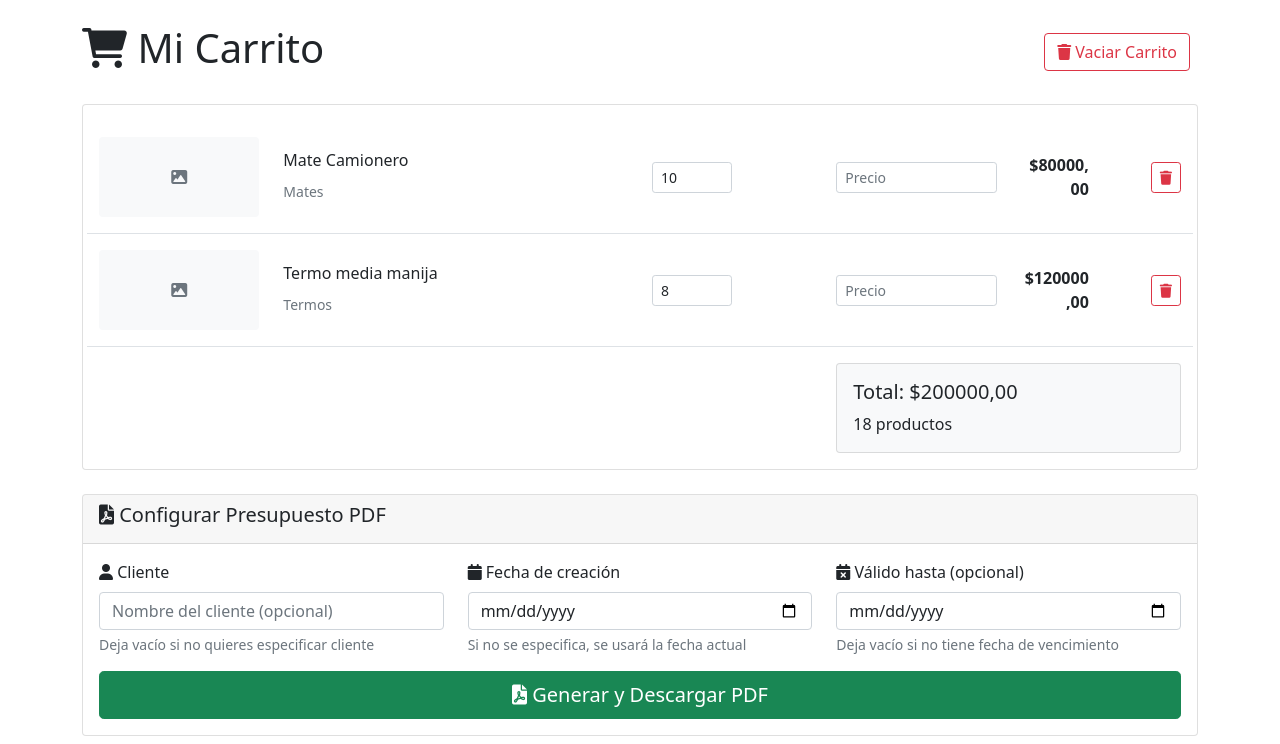
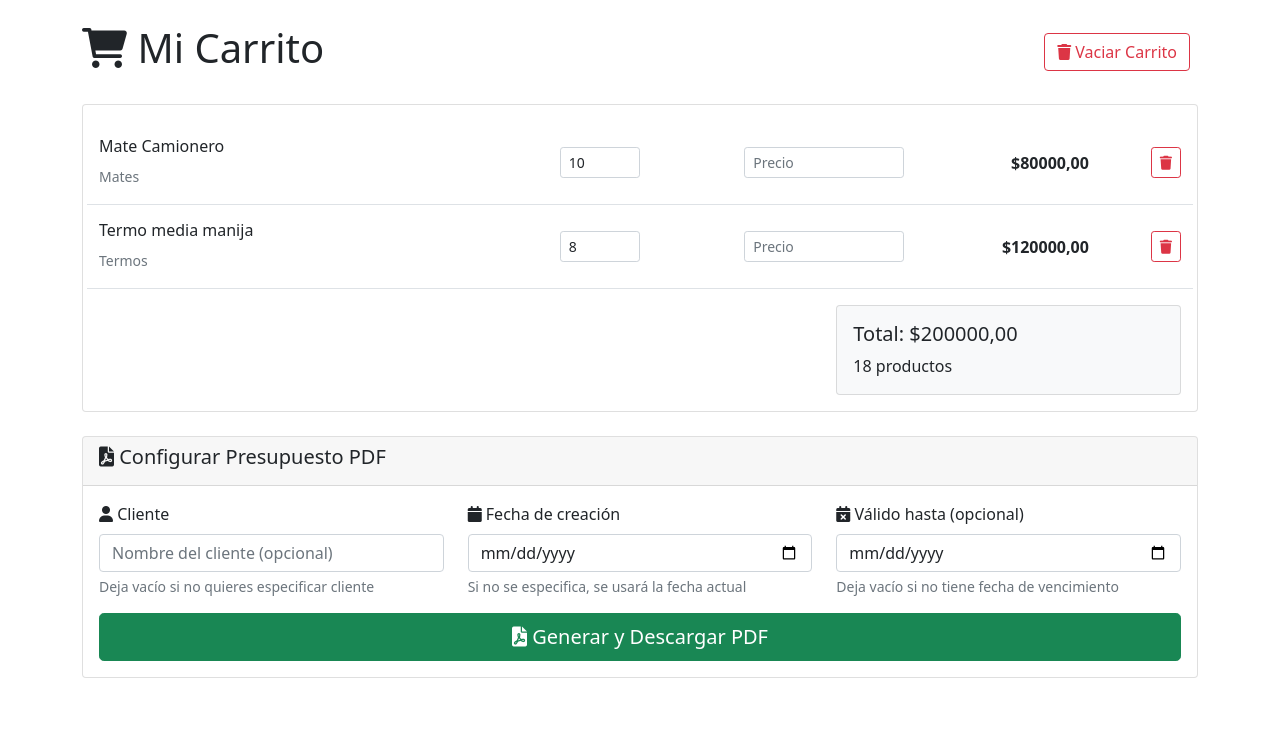
Before and after one commit to LeoMontagut/inventory, a Django app: page /cart/ in a window 1280 px wide. Shown: the part 56-800 px from the top of the page. Run offline with Django 4.2, Linux system fonts and the light colour scheme; a user stored in the database is signed in; data comes from the database, SQL or seed files in the repository.

Commit message:
delete carrito image

```diff
--- a/templates/inventory/cart.html
+++ b/templates/inventory/cart.html
@@ -20,19 +20,7 @@
         <div class="card-body">
             {% for item in cart.items.all %}
                 <div class="row align-items-center border-bottom py-3">
-                    <div class="col-md-2">
-                        {% if item.product.image %}
-                            <img src="{{ item.product.image.url }}" class="img-fluid rounded"
-                                 alt="{{ item.product.name }}" style="max-height: 80px;">
-                        {% else %}
-                            <div class="bg-light rounded d-flex align-items-center justify-content-center"
-                                 style="height: 80px;">
-                                <i class="fas fa-image text-muted"></i>
-                            </div>
-                        {% endif %}
-                    </div>
-
-                    <div class="col-md-4">
+                    <div class="col-md-5">
                         <h6>{{ item.product.name }}</h6>
                         <small class="text-muted">{{ item.product.category.name }}</small>
                     </div>
@@ -56,7 +44,7 @@
                         </form>
                     </div>
 
-                    <div class="col-md-1 text-end">
+                    <div class="col-md-2 text-end">
                         <strong>${{ item.get_subtotal }}</strong>
                     </div>
 
```
